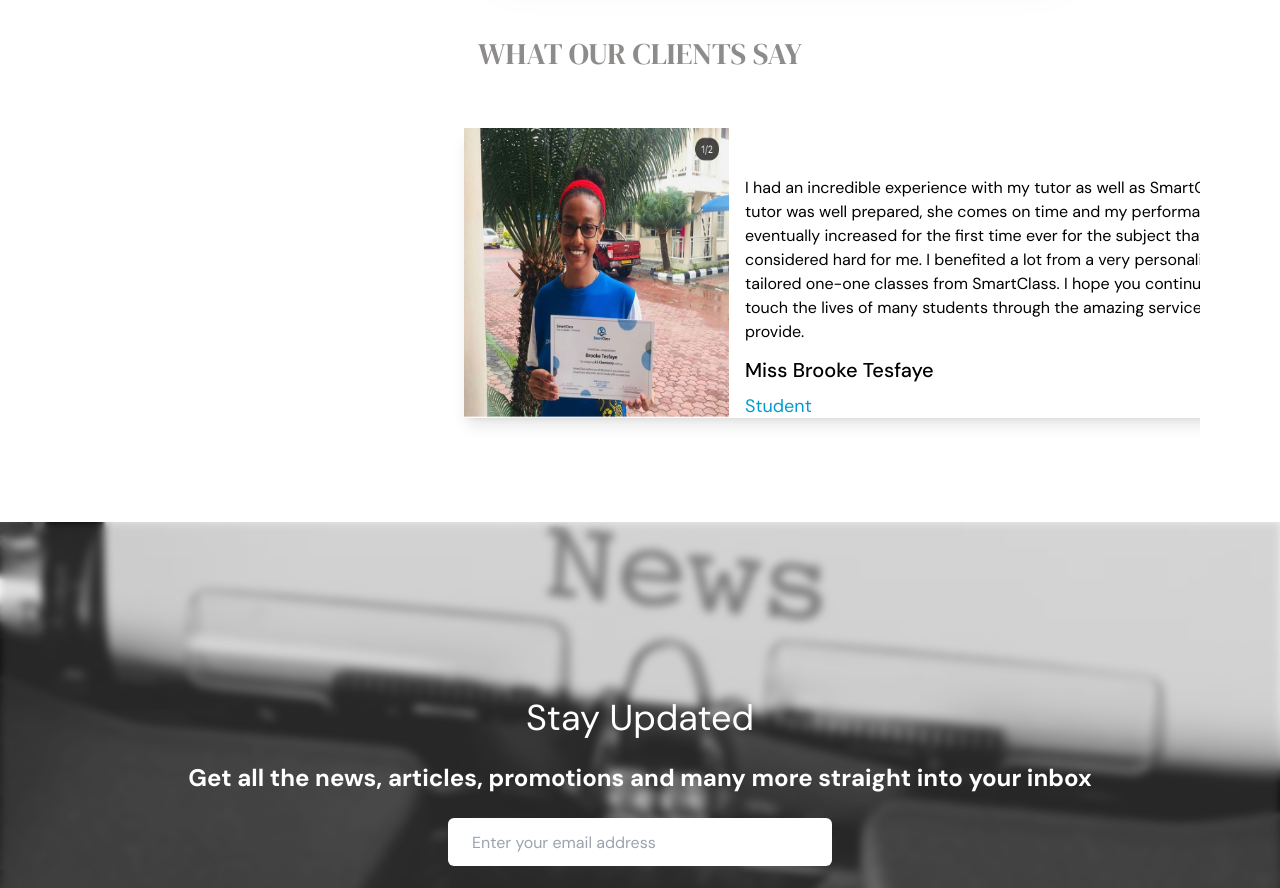
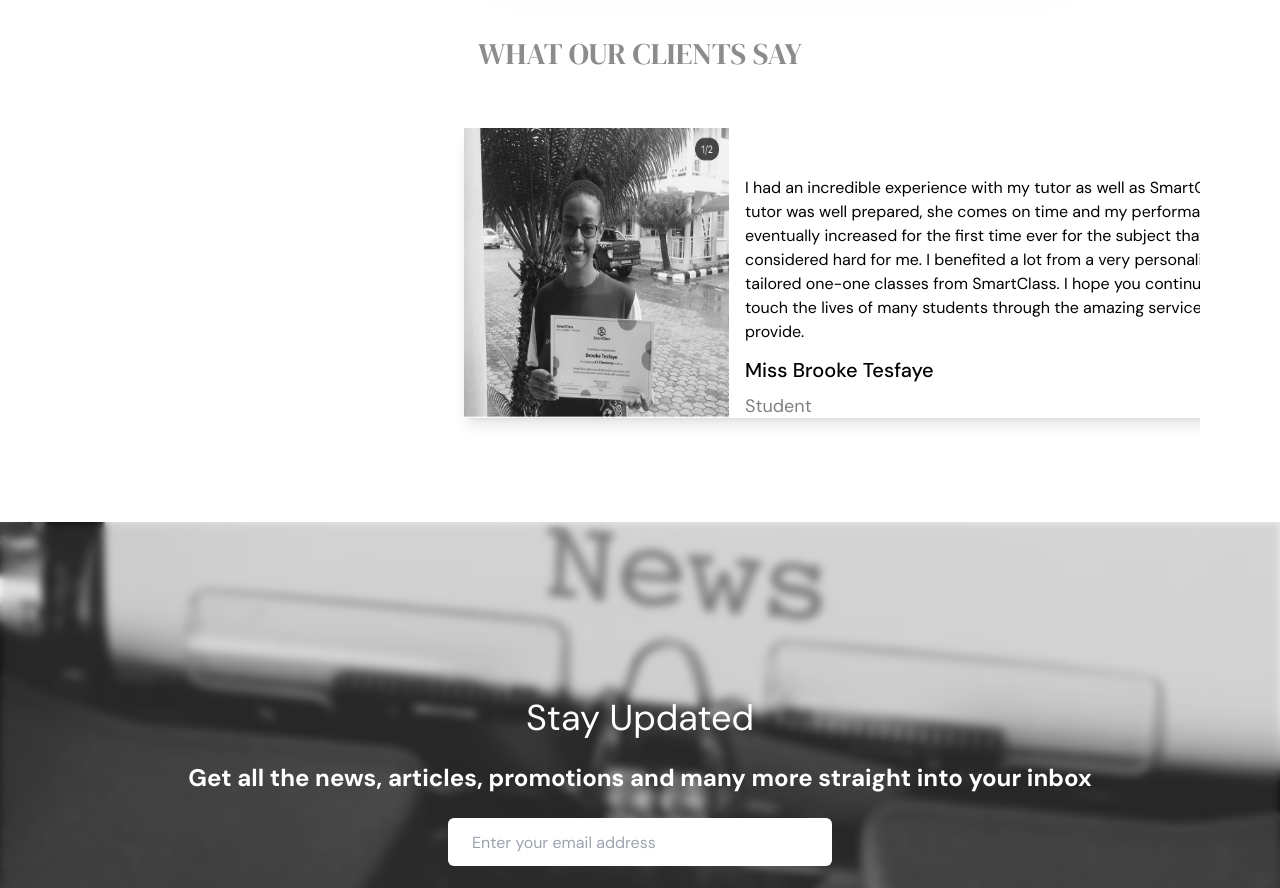
Before and after one commit to iam-dante/smartclass, a Next.js app: page /home in a window 1280 px wide. Shown: the part 3360-4248 px from the top of the page. Built offline with nearby package versions, Linux system fonts and the light colour scheme.

Commit message:
Fix update

```diff
--- a/pages/home.js
+++ b/pages/home.js
@@ -132,7 +132,7 @@ export default function Home(){
                             [1,2,3,4,5,6].map((vl)=>(
 
 
-                            <div className="h-[290px] w-[828px] inline-flex shadow-lg">
+                            <div className="h-[290px] w-[828px] inline-flex shadow-lg grayscale" key={vl}>
                                 {/* <div className="w-[265px] h-full bg-yellow-200"></div> */}
                                 <Image src="/images/MissBrooke.png" width={265} height={290} />
                                 <div className="h-full w-[563px] py-12 px-4 flex flex-col space-y-3">
```
